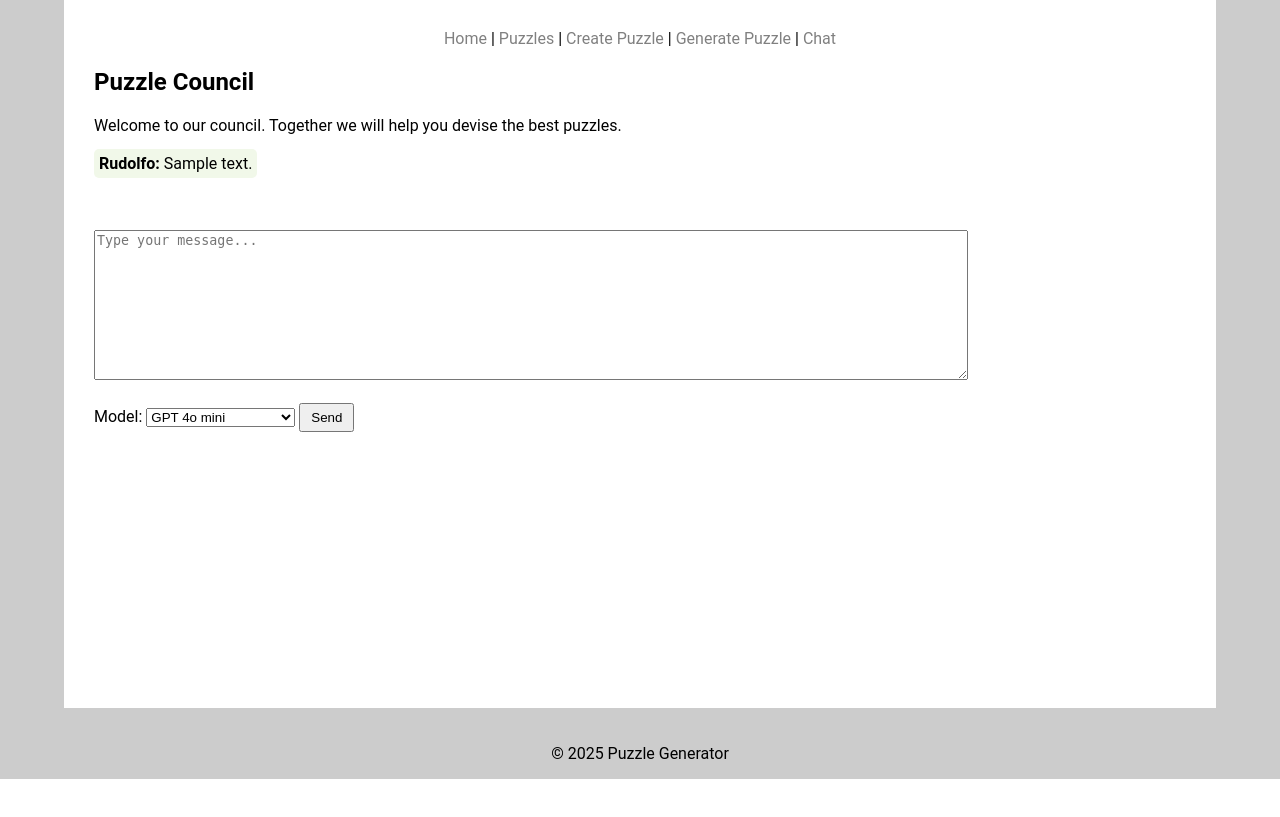
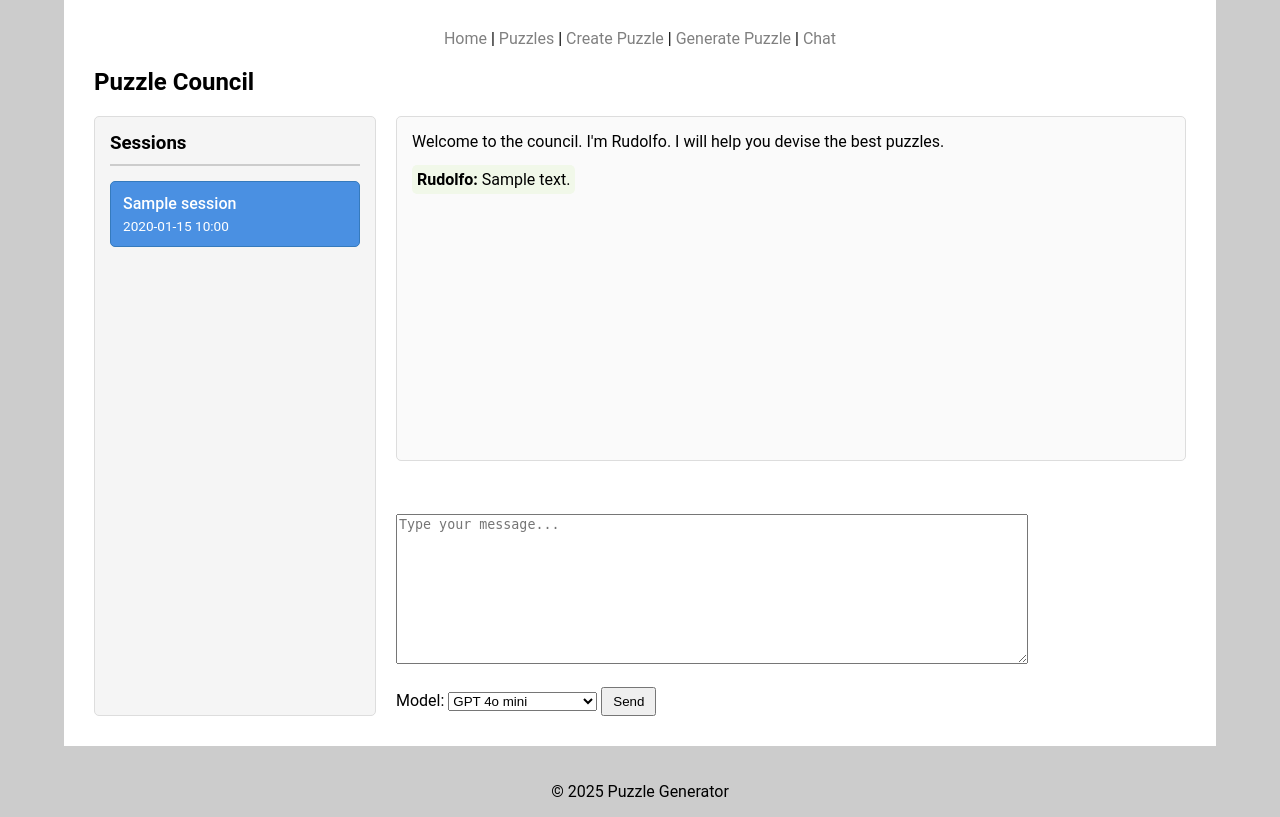
Before and after one commit to F-Mann-M/Puzzle-Generator, a FastAPI app: template app/templates/chat.html in a window 1280 px wide. Shown: the part 21-838 px from the top of the page. Before the commit the page ends 800 px from the top, so only its background shows below. Run offline with FastAPI, Linux system fonts and the light colour scheme; the template is opened without the code that fills it: most values are stand-ins (such as "Sample title", 1, 10 or a date in 2020); parts of the project's set-up code (start-up, migrations or seed data) failed here and were passed over; some libraries are stand-ins or nearby versions.

Commit message:
Added side bar with list of sessions to Chat

```diff
--- a/app/static/style.css
+++ b/app/static/style.css
@@ -168,8 +168,8 @@ a, a:visited, a:hover, a:active {
 }
 
 .unit-selected {
-    stroke: gold !important;
-    stroke-width: 4 !important;
+    stroke: gold;
+    stroke-width: 4;
 }
 
 
@@ -190,3 +190,90 @@ a, a:visited, a:hover, a:active {
     border-radius: 5px;
     line-hight: 25px;
 }
+
+/* Chat Layout with Sidebar */
+.chat-layout {
+    display: flex;
+    flex-direction: row;
+    gap: 20px;
+    height: calc(100vh - 200px);
+    min-height: 600px;
+}
+
+.sessions-sidebar {
+    width: 250px;
+    min-width: 250px;
+    background-color: #f5f5f5;
+    border: 1px solid #ddd;
+    border-radius: 5px;
+    padding: 15px;
+    overflow-y: auto;
+    max-height: 100%;
+}
+
+.sessions-sidebar h3 {
+    margin-top: 0;
+    margin-bottom: 15px;
+    padding-bottom: 10px;
+    border-bottom: 2px solid #ccc;
+}
+
+.sessions-list {
+    display: flex;
+    flex-direction: column;
+    gap: 10px;
+}
+
+.session-item {
+    padding: 12px;
+    background-color: white;
+    border: 1px solid #ddd;
+    border-radius: 5px;
+    transition: all 0.2s ease;
+}
+
+.session-item:hover {
+    background-color: #e8f4f8;
+    border-color: #4a90e2;
+    transform: translateX(3px);
+}
+
+.session-item.active {
+    background-color: #4a90e2;
+    color: white;
+    border-color: #357abd;
+}
+
+.session-item.active .session-topic,
+.session-item.active .session-date {
+    color: white;
+}
+
+.session-topic {
+    font-weight: 500;
+    margin-bottom: 5px;
+    color: #333;
+}
+
+.session-date {
+    font-size: 0.85em;
+    color: #666;
+}
+
+.chat-main {
+    flex: 1;
+    display: flex;
+    flex-direction: column;
+    min-width: 0;
+}
+
+#chat-container {
+    flex: 1;
+    overflow-y: auto;
+    padding: 15px;
+    background-color: #fafafa;
+    border: 1px solid #ddd;
+    border-radius: 5px;
+    margin-bottom: 15px;
+    min-height: 300px;
+}
--- a/app/templates/chat.html
+++ b/app/templates/chat.html
@@ -5,10 +5,36 @@
 {% block content %}
 
 <h2>Puzzle Council</h2>
+
+<div class="chat-layout">
+    <!-- Left Sidebar: Sessions List -->
+    <div class="sessions-sidebar">
+        <h3>Sessions</h3>
+        <div class="sessions-list">
+            {% if all_sessions %}
+                {% for session in all_sessions %}
+                <div class="session-item {% if latest_session_id == session.id %}active{% endif %}""
+                     hx-get="/puzzles/chat/{{ session.id }}"
+                     hx-target="#chat-container"
+                     hx-swap="innerHTML"
+                     hx-on::after-request="document.querySelector('input[name=session_id]').value = '{{ session.id }}'"
+                     style="cursor: pointer;">
+                    <div class="session-topic">{{ session.topic_name }}</div>
+                    <div class="session-date">{{ session.created_at.strftime('%Y-%m-%d %H:%M') if session.created_at else '' }}</div>
+                </div>
+                {% endfor %}
+            {% else %}
+                <p>No sessions yet</p>
+            {% endif %}
+        </div>
+    </div>
+
+    <!-- Chat Container -->
+    <div class="chat-main">
         <div id="chat-container">
-    Welcome to our council. Together we will help you devise the best puzzles.
-    {% if latest_chat %}
-    {% for message in latest_chat %}
+            Welcome to the council. I'm Rudolfo. I will help you devise the best puzzles.
+            {% if session_content %}
+            {% for message in session_content %}
             <p> {% if message.role == "User" %}<span class="user_message"><strong>You:</strong> {{message.content}}</span><br>
                 {% else %}<span class="ai_response"><strong>Rudolfo:</strong> {{message.content}}</span></p>
             {% endif %}
@@ -30,6 +56,7 @@
             <br><br>
             <textarea type="text" id="user-input" name="content" placeholder="Type your message..." required
                       style="width: 80%; height: 150px; margin: auto; text-align: left"></textarea><br><br>
+
                       <!-- choose Model -->
             <label for="model">Model:</label>
             <select id="model" name="model" required>
@@ -43,5 +70,7 @@
             </select>
             <button type="submit" id="sendBtn">Send</button>
         </form>
+    </div>
+</div>
 
 {% endblock %}
--- a/app/templates/puzzles.html
+++ b/app/templates/puzzles.html
@@ -36,8 +36,6 @@
                     hx-swap="outerHTML">
                 Delete</button></td>
 
-            <!--            <form onsubmit="deletePuzzle(event, '{{ puzzle.id }}')" style="display:inline;">-->
-            <!--                <button type="submit">Delete</button>-->
             </form>
 
     </tr>
```
Also changed, not shown: app/routers/chat_routers.py (+29 -1 lines), app/routers/puzzle_routers.py (+9 -0 lines), app/services/session_services.py (+15 -8 lines). Lines whose indentation alone changed are shown as unchanged.
